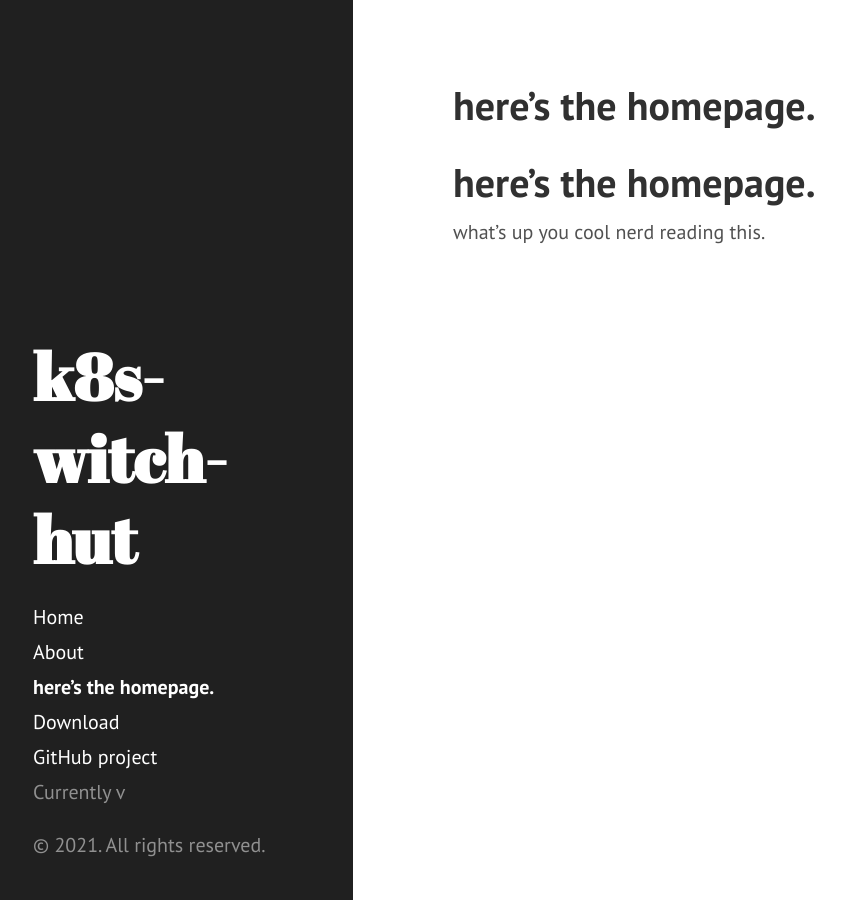
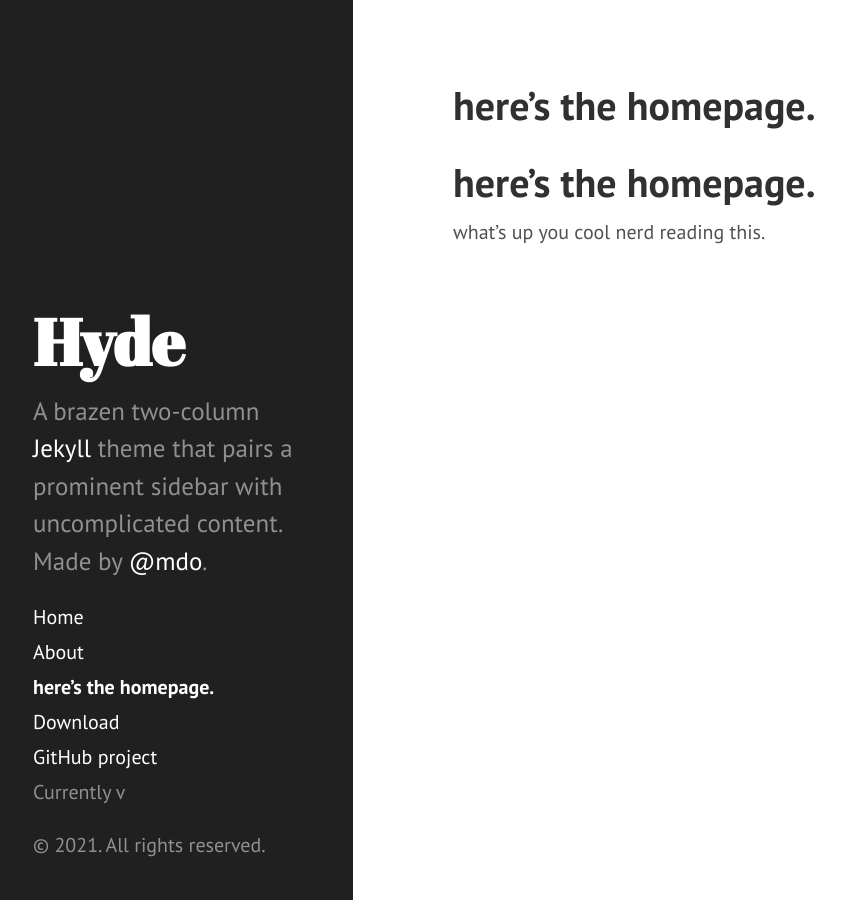
Before and after one commit to ardenasasvc/k8s-witch-hut, a Jekyll site: the page built from docs/index.md, in a window 1280 px wide. Shown: the whole page, without its empty margins (7-852 px from the left). Built offline with Jekyll 4.4.1, drawn with Linux system fonts in a browser that asks for light colours; our own code applies the rules of GitHub Pages for plain Markdown files; Markdown is read by kramdown in place of the engine named in the settings; part of the change alters nothing that is shown.

```diff
--- a/docs/_config.yml
+++ b/docs/_config.yml
@@ -1,4 +1,3 @@
-<<<<<<< HEAD
 # Dependencies
 markdown:         redcarpet
 highlighter:      pygments
@@ -18,13 +17,5 @@ author:
   name:           'Mark Otto'
   url:            https://twitter.com/mdo
 
-paginate:         5
 
-# Custom vars
-version:          2.1.0
-
-github:
-  repo:           https://github.com/poole/hyde
-=======
-theme: jekyll-theme-tactile
->>>>>>> 1c45c7a769f8798b5d80d876339c56960f7732c5
+remote_theme: poole/hyde
```
